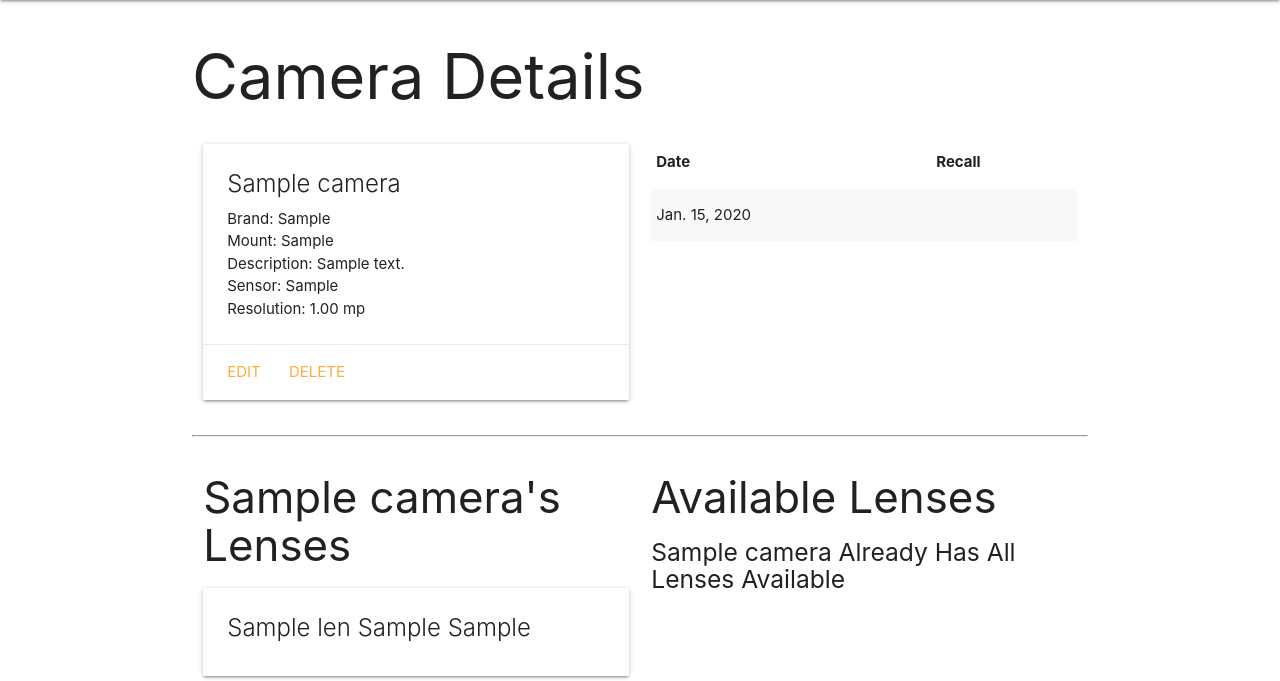
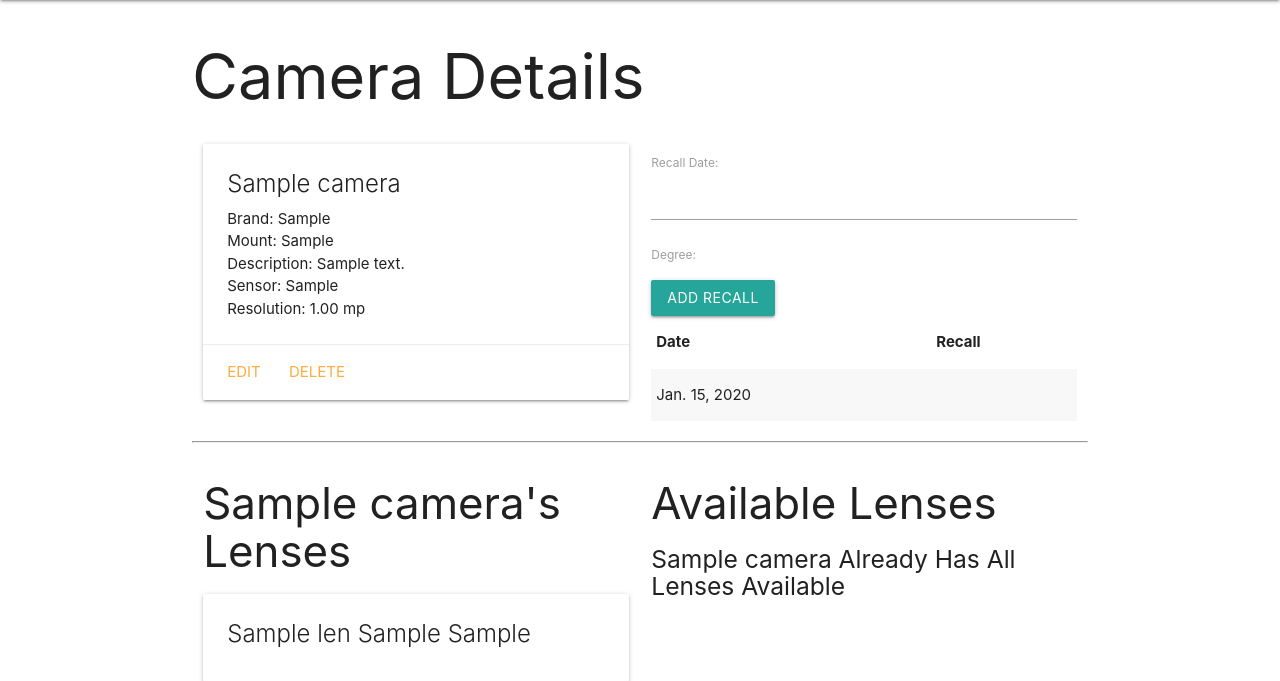
Before and after one commit to peterluong1234/cameras-list, a Django app: page /cameras/1 in a window 1280 px wide. Shown: the part 64-745 px from the top of the page. Run offline with Django 4.2, Linux system fonts and the light colour scheme; tables that the repository leaves empty hold one stand-in row (values such as "Sample post").

Commit message:
details.html -> added form to details

```diff
--- a/main_app/templates/cameras/detail.html
+++ b/main_app/templates/cameras/detail.html
@@ -20,6 +20,11 @@
   </div>
 </div>
   <div class="col s6">
+    <form method="post">
+      {% csrf_token %}
+      {{ recall_form.as_p }}
+      <input type="submit" class="btn" value="Add Recall">
+    </form>
     <table class="striped">
       <thead>
         <tr><th>Date</th><th>Recall</th></tr>
```
